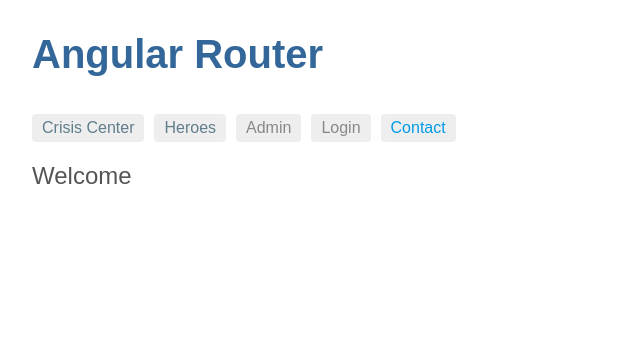
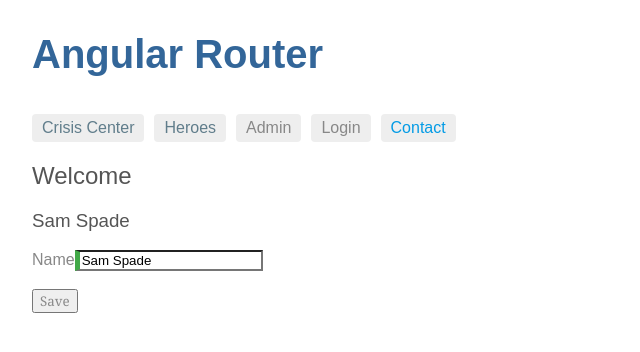
Before and after one commit to ZhangZongkun/my-router, an Angular app: page /contact in a window 1280 px wide. Shown: the top 352 px of the page, without its empty margins (0-640 px from the left). Built offline with nearby package versions, Linux system fonts and the light colour scheme.

Commit message:
增加SharedModule

```diff
--- a/src/app/app-routing.module.ts
+++ b/src/app/app-routing.module.ts
@@ -4,6 +4,7 @@
 import { PageNotFoundComponent } from './not-found.component';
 
 const appRoutes: Routes = [
+  {path: 'contact', loadChildren: 'app/contact/contact.module#ContactModule'},
   {path: '**', component: PageNotFoundComponent}
 ];
 
--- a/src/app/app.module.ts
+++ b/src/app/app.module.ts
@@ -12,7 +12,7 @@
 
 @NgModule({
   declarations: [AppComponent, PageNotFoundComponent],
-  imports: [BrowserModule, FormsModule, HttpModule, HeroesModule, ContactModule, AppRoutingModule],
+  imports: [BrowserModule, FormsModule, HttpModule, HeroesModule, AppRoutingModule],
   providers: [],
   bootstrap: [AppComponent]
 })
--- a/src/app/contact/contact-routing.module.ts
+++ b/src/app/contact/contact-routing.module.ts
@@ -5,7 +5,7 @@
 
 @NgModule({
   imports: [RouterModule.forChild([
-    {path: 'contact', component: ContactComponent}
+    {path: '', component: ContactComponent}
   ])],
   exports: [RouterModule]
 })
--- a/src/app/contact/contact.component.css
+++ b/src/app/contact/contact.component.css
@@ -2,7 +2,7 @@
   border-left: 5px solid #42A948;
 }
 
-.ng-valid {
+.ng-invalid {
   border-left: 5px solid #A94442;
 }
 
--- a/src/app/contact/contact.component.html
+++ b/src/app/contact/contact.component.html
@@ -1 +1,15 @@
 <h2>Welcome</h2>
+
+<form *ngIf="contacts" (ngSubmit)="onSubmit()" #contactForm="ngForm">
+  <h3>{{contact.name}}</h3>
+  <div class="form-group">
+    <label for="name">Name</label>
+    <input type="text" class="form-control" required [(ngModel)]="contact.name"
+           name="name" #name="ngModel">
+    <div [hidden]="name.valid" class="alert alert-danger">
+      Name is required
+    </div>
+  </div>
+  <br>
+  <button type="submit" class="btn btn-default" [disabled]="!contactForm.form.valid">Save</button>
+</form>
--- a/src/app/contact/contact.component.ts
+++ b/src/app/contact/contact.component.ts
@@ -13,7 +13,7 @@
   constructor(private contactService: ContactService) {
   }
 
-  ngOnInit(): void {
+  ngOnInit() {
     this.contactService.getContacts()
       .then(contacts => {
         this.contacts = contacts;
@@ -21,4 +21,7 @@
       });
   }
 
+  onSubmit() {
+  }
+
 }
--- a/src/app/contact/contact.module.ts
+++ b/src/app/contact/contact.module.ts
@@ -1,11 +1,12 @@
 import { NgModule } from '@angular/core';
 
+import { SharedModule } from '../shared/shared.module';
 import { ContactRoutingModule } from './contact-routing.module';
 import { ContactComponent } from './contact.component';
 import { ContactService } from './contact.service';
 
 @NgModule({
-  imports: [ContactRoutingModule],
+  imports: [SharedModule, ContactRoutingModule],
   declarations: [ContactComponent],
   providers: [ContactService]
 })
```
Also changed, not shown: src/app/shared/shared.module.ts (added, +11 -0 lines).
